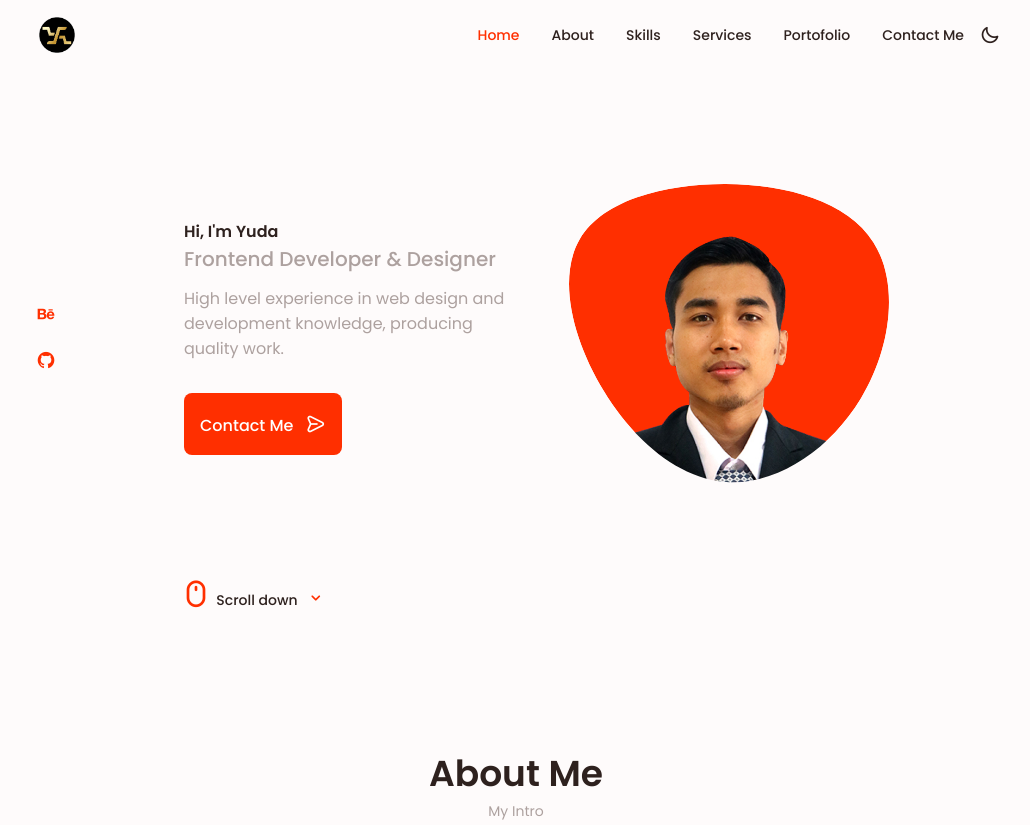
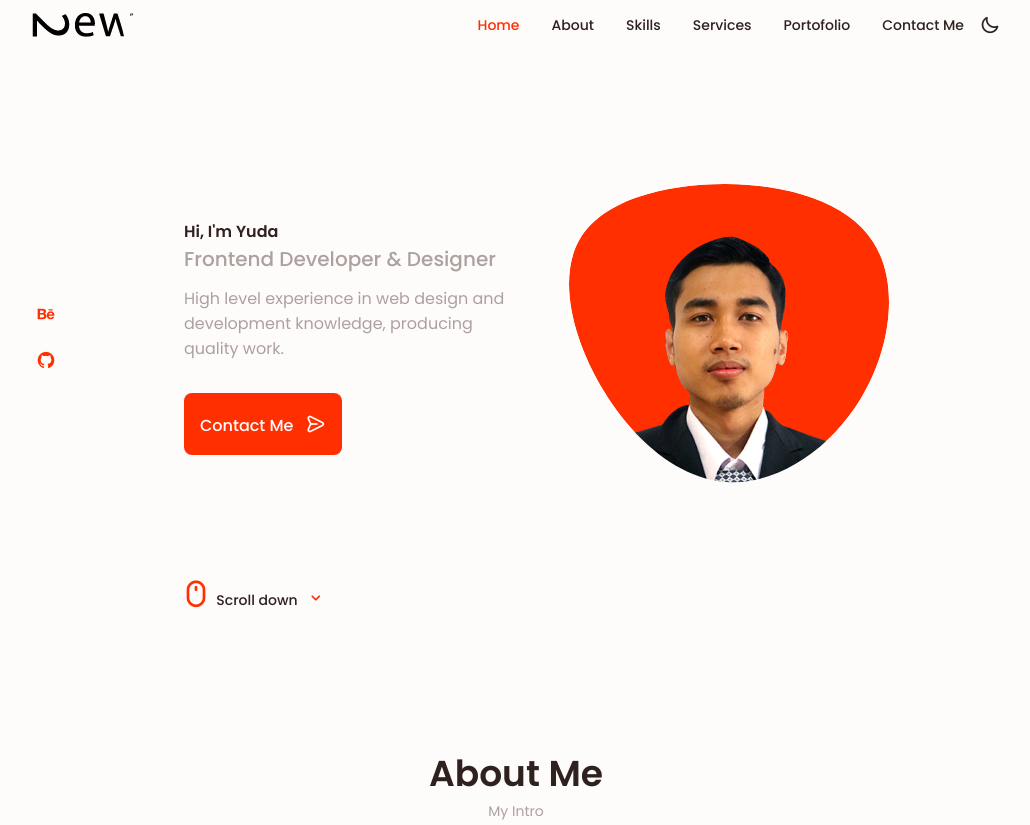
Before and after one commit to prawirayuda/MyPortfolio, a plain HTML site: page index.html in a window 1280 px wide. Shown: the top 825 px of the page, without its empty margins (124-1154 px from the left). Drawn offline with nearby package versions, Linux system fonts and the light colour scheme; a web font is replaced by a local one.

Commit message:
Pusing pusing

```diff
--- a/assets/css/styles.css
+++ b/assets/css/styles.css
@@ -205,13 +205,8 @@ img {
 
 .nav__logo,
 .nav__toggle {
-    height: 50px;
-    width: 50px;
-    padding: 7px;
 
-    /* color: var(--title-color);
-    font-weight: var(--font-medium); */
-}
+    }
 
 .nav__logo:hover {
     color: var(--first-color);
--- a/index.html
+++ b/index.html
@@ -28,7 +28,7 @@
     <header class="header" id="header">
         <nav class="nav container">
 
-            <img src="./assets/logo/Asset.png" alt="My Logo" class="nav__logo">
+            <img src="./assets/logo/Asset 3.png" alt="My Logo" class="nav__logo">
             <!-- <a href="#home" class="nav__logo">BangYuda</a> -->
 
 
```
Also changed, not shown: assets/logo/Asset 3.png (added), assets/logo/Asset 4@2x.png (added), assets/logo/mine.png (added).
